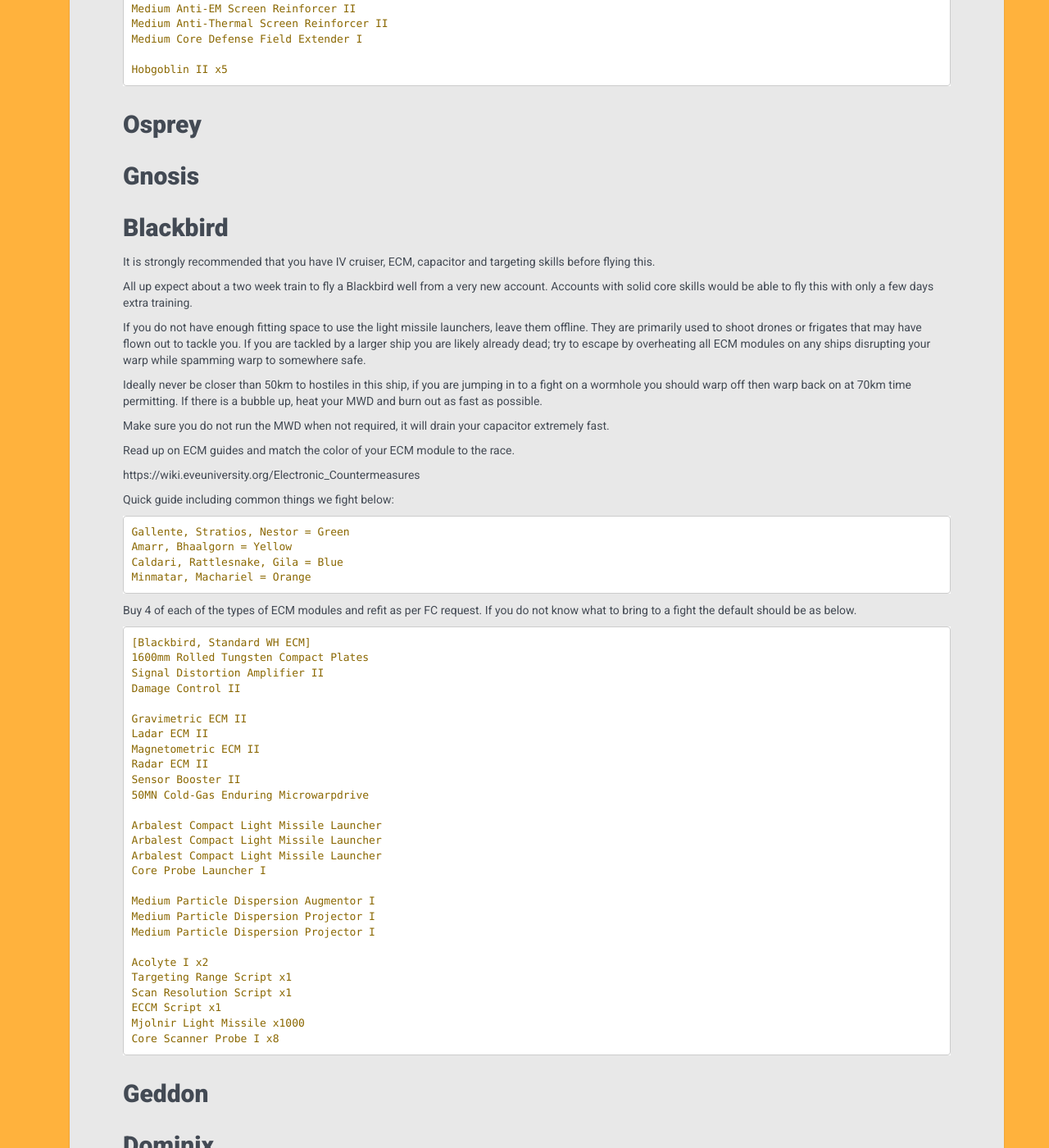
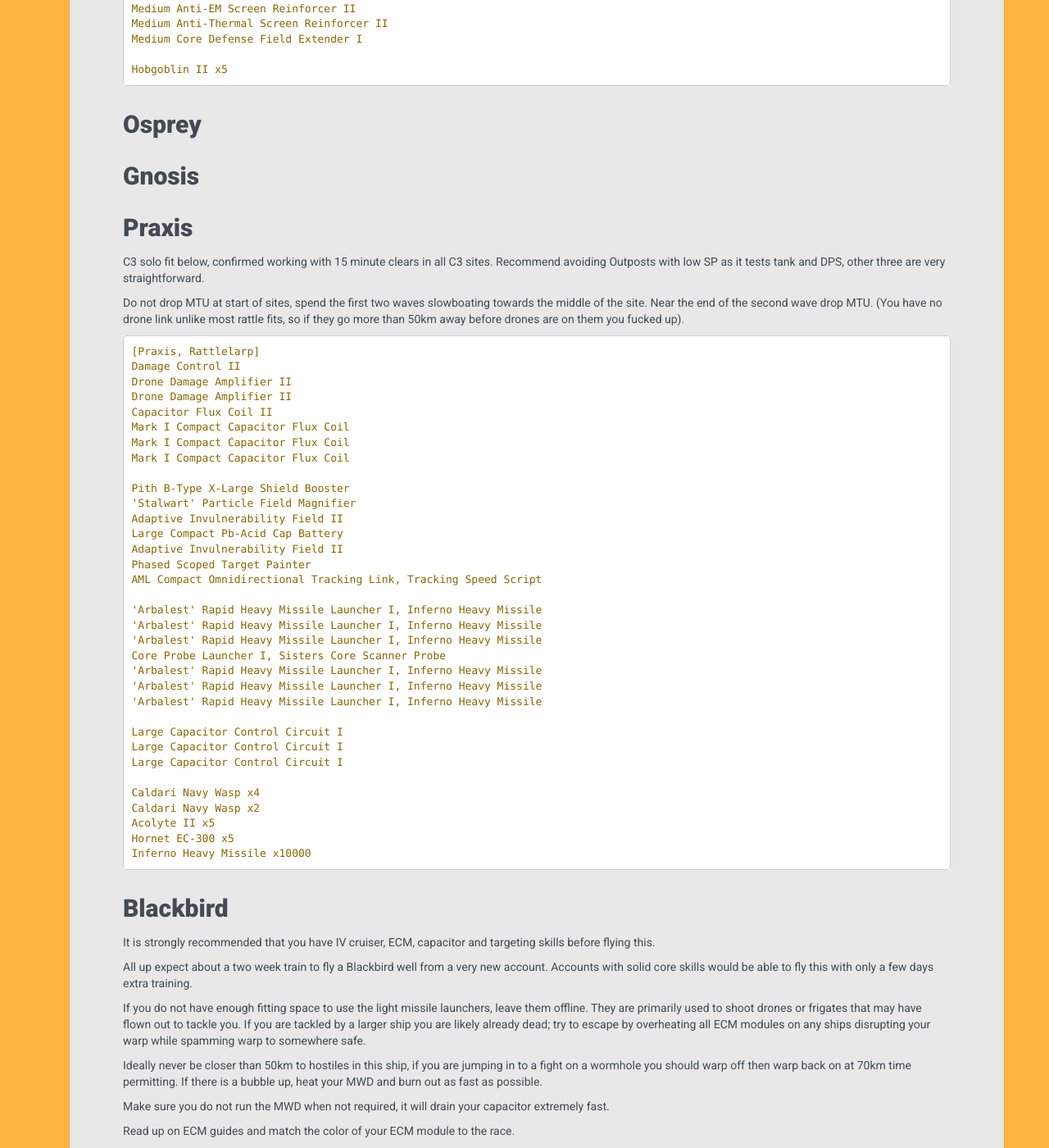
Before and after one commit to all-out/guides, a Jekyll site: the page built from _guides/fittings.md, in a window 1280 px wide and 1400 px high, scrolled down 2100 px. Shown: the whole window at 82% size. Built offline with Jekyll 4.4.1, drawn with Linux system fonts in a browser that asks for light colours.

Commit message:
Update fittings.md

````diff
--- a/_guides/fittings.md
+++ b/_guides/fittings.md
@@ -110,6 +110,49 @@
 ### Osprey
 
 ### Gnosis
+
+### Praxis
+
+C3 solo fit below, confirmed working with 15 minute clears in all C3 sites. Recommend avoiding Outposts with low SP as it tests tank and DPS, other three are very straightforward.
+
+Do not drop MTU at start of sites, spend the first two waves slowboating towards the middle of the site. Near the end of the second wave drop MTU. (You have no drone link unlike most rattle fits, so if they go more than 50km away before drones are on them you fucked up).
+
+```
+[Praxis, Rattlelarp]
+Damage Control II
+Drone Damage Amplifier II
+Drone Damage Amplifier II
+Capacitor Flux Coil II
+Mark I Compact Capacitor Flux Coil
+Mark I Compact Capacitor Flux Coil
+Mark I Compact Capacitor Flux Coil
+
+Pith B-Type X-Large Shield Booster
+'Stalwart' Particle Field Magnifier
+Adaptive Invulnerability Field II
+Large Compact Pb-Acid Cap Battery
+Adaptive Invulnerability Field II
+Phased Scoped Target Painter
+AML Compact Omnidirectional Tracking Link, Tracking Speed Script
+
+'Arbalest' Rapid Heavy Missile Launcher I, Inferno Heavy Missile
+'Arbalest' Rapid Heavy Missile Launcher I, Inferno Heavy Missile
+'Arbalest' Rapid Heavy Missile Launcher I, Inferno Heavy Missile
+Core Probe Launcher I, Sisters Core Scanner Probe
+'Arbalest' Rapid Heavy Missile Launcher I, Inferno Heavy Missile
+'Arbalest' Rapid Heavy Missile Launcher I, Inferno Heavy Missile
+'Arbalest' Rapid Heavy Missile Launcher I, Inferno Heavy Missile
+
+Large Capacitor Control Circuit I
+Large Capacitor Control Circuit I
+Large Capacitor Control Circuit I
+
+Caldari Navy Wasp x4
+Caldari Navy Wasp x2
+Acolyte II x5
+Hornet EC-300 x5
+Inferno Heavy Missile x10000
+```
 
 ### Blackbird
 
````
